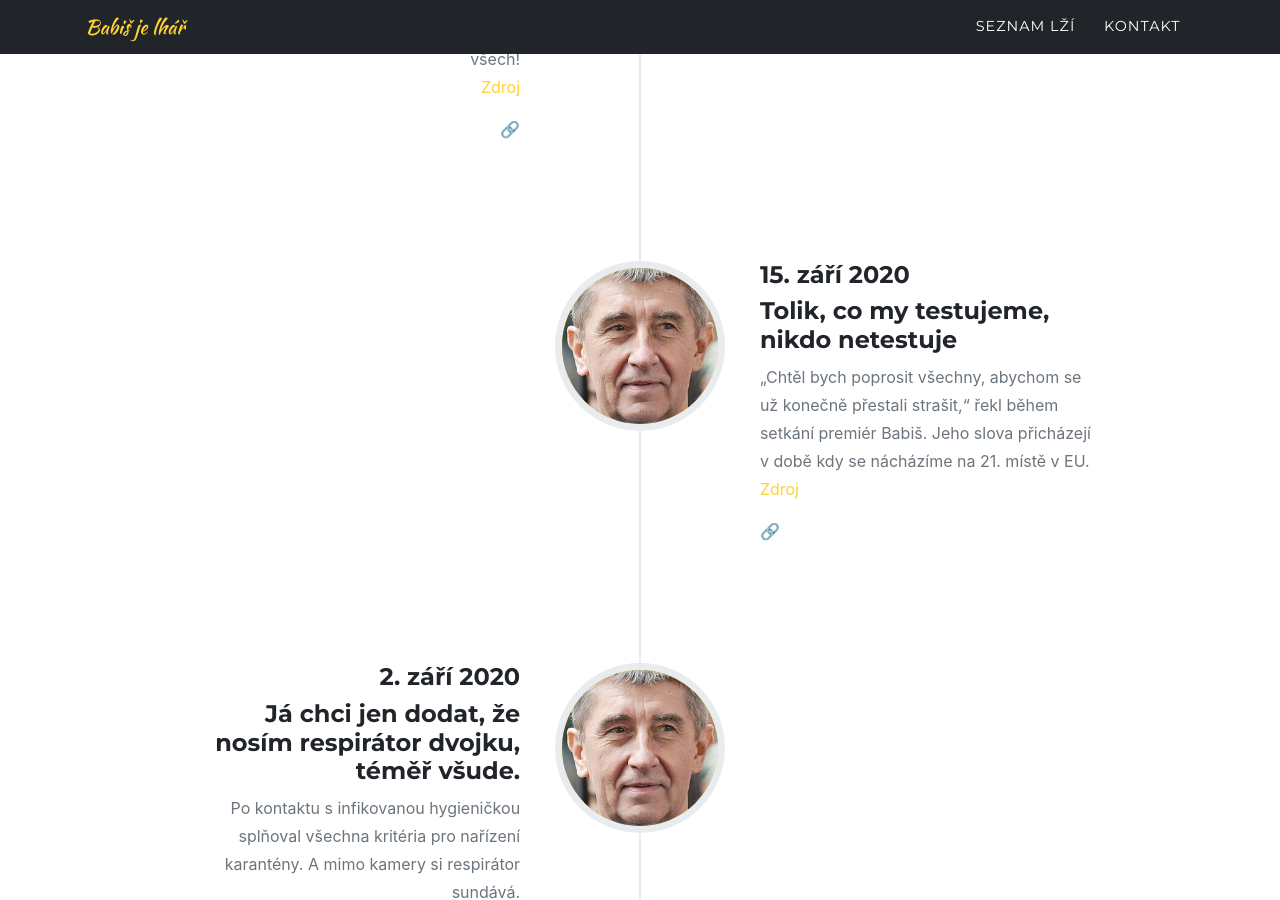
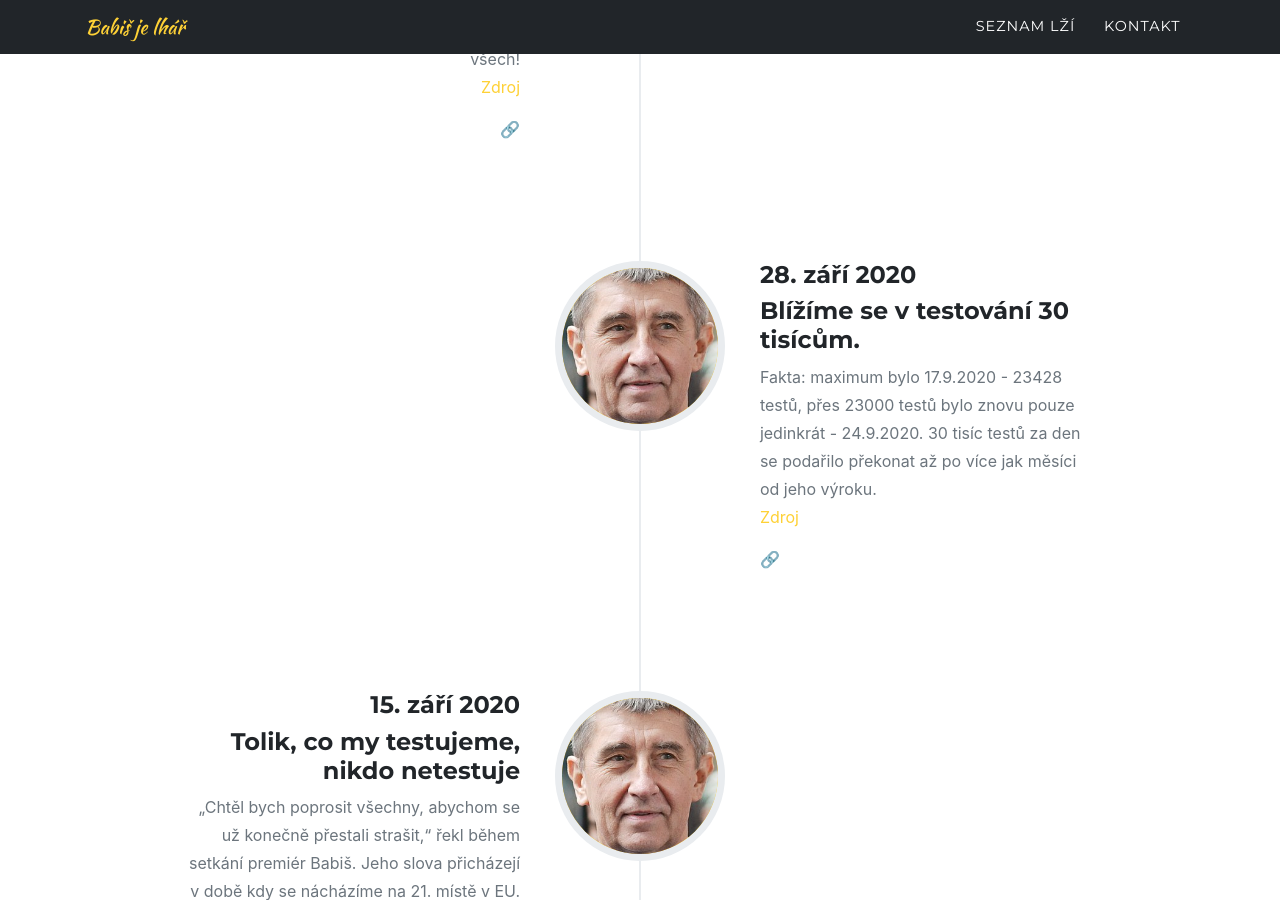
Before and after one commit to xsuchy/babisjelhar, a Jekyll site: the page built from index.md, in a window 1280 px wide and 900 px high, scrolled down 2792 px. Built offline with Jekyll 4.4.1, drawn with Linux system fonts in a browser that asks for light colours; some web fonts are replaced.

Commit message:
dalsi lez

```diff
--- a/_data/sitetext.yml
+++ b/_data/sitetext.yml
@@ -44,6 +44,10 @@ timeline:
       - title: "Viděli jste tu debatu, kdě jsem ani nedostal slovo. Kde jsem nemohl reagovat na ty lži našich oponentů."
         year: "4. října 2020"
         desc: "Babiš v debatě reagoval 15x. Nejvíce ze všech! <br>[Zdroj](https://twitter.com/michalblaha/status/1313493465016102912)"
+        image: assets/img/timeline/1.jpg
+      - title: "Blížíme se v testování 30 tisícům. "
+        year: "28. září 2020"
+        desc: "Fakta: maximum bylo 17.9.2020 - 23428 testů, přes 23000 testů bylo znovu pouze jedinkrát - 24.9.2020. 30 tisíc testů za den se podařilo překonat až po více jak měsíci od jeho výroku.<br>[Zdroj](https://twitter.com/Hlemist/status/1310727346169745413)"
         image: assets/img/timeline/1.jpg
       - title: "Tolik, co my testujeme, nikdo netestuje"
         year: "15. září 2020"
```
